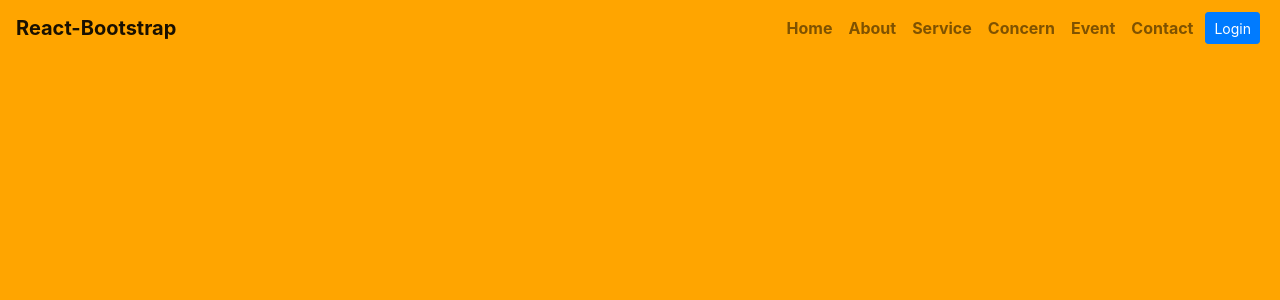
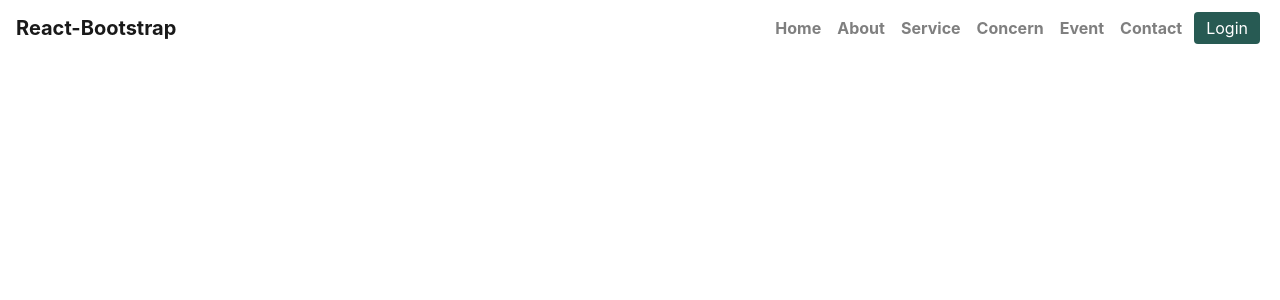
Before and after one commit to Hasan-new/apartment-hunt, a React (Create React App) app: page / in a window 1280 px wide. Shown: the top 300 px of the page. Built offline with nearby package versions, Linux system fonts and the light colour scheme.

Commit message:
header design done

```diff
--- a/src/components/Header/Header.css
+++ b/src/components/Header/Header.css
@@ -1,4 +1,5 @@
-* {
-  background: orange;
+.login-btn {
+  background-color: #275A53 !important;
+  border: none !important;
 }
 /*# sourceMappingURL=Header.css.map */
--- a/src/components/Header/Header.js
+++ b/src/components/Header/Header.js
@@ -5,24 +5,20 @@ const Header = () => {
    return (
       <div>
          {/* bg="dark" variant="dark" */}
-         <Navbar collapseOnSelect expand="lg"  className="d-flex justify-content-between font-weight-bold">
-            <div>
+         <Navbar collapseOnSelect expand="lg"  className="font-weight-bold">
                <Navbar.Brand href="#home">React-Bootstrap</Navbar.Brand>
-            </div>
-            <div>
                <Navbar.Toggle aria-controls="responsive-navbar-nav" />
                   <Navbar.Collapse id="responsive-navbar-nav">
-                     <Nav>
+                     <Nav className="text-center ml-auto">
                         <Nav.Link href="#home">Home</Nav.Link>
                         <Nav.Link href="#about">About</Nav.Link>
                         <Nav.Link href="#service">Service</Nav.Link>
                         <Nav.Link href="#concern">Concern</Nav.Link>
                         <Nav.Link href="#event">Event</Nav.Link>
                         <Nav.Link href="#contact">Contact</Nav.Link>
-                        <Button className="btn btn-sm py-0 m-1">Login</Button>
+                        <Button className=" py-0 m-1 login-btn">Login</Button>
                      </Nav>
                   </Navbar.Collapse>
-            </div>
          </Navbar>
       </div>
    );
--- a/src/components/Header/Header.scss
+++ b/src/components/Header/Header.scss
@@ -1,5 +1,5 @@
 @import "../../sass/main";
-*{
-   background:$main-color;
-
+.login-btn{
+   background-color:$main-color !important ;
+   border:none !important;
 }
--- a/src/sass/_main.scss
+++ b/src/sass/_main.scss
@@ -1 +1 @@
-$main-color:orange;
+$main-color:#275A53;
```
Also changed, not shown: 1 other file (tests, documents, lock files or other folders).
